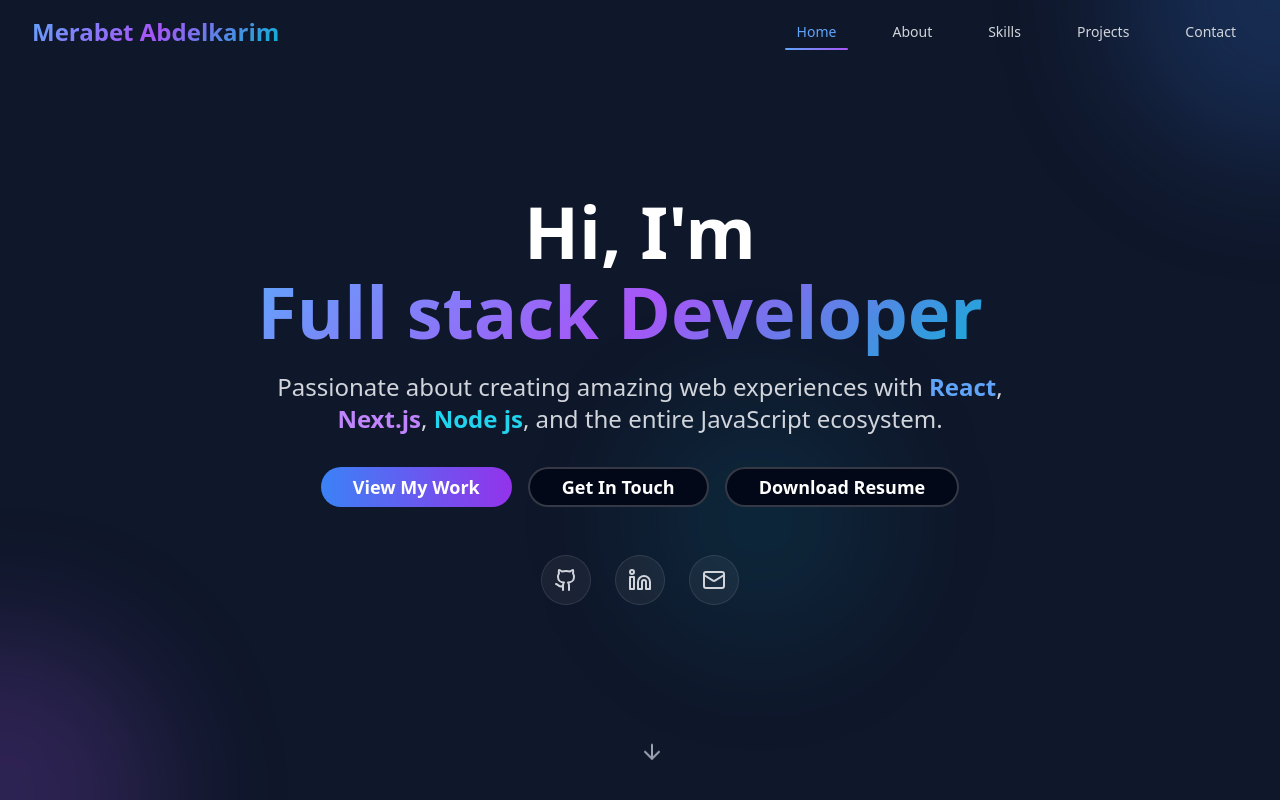
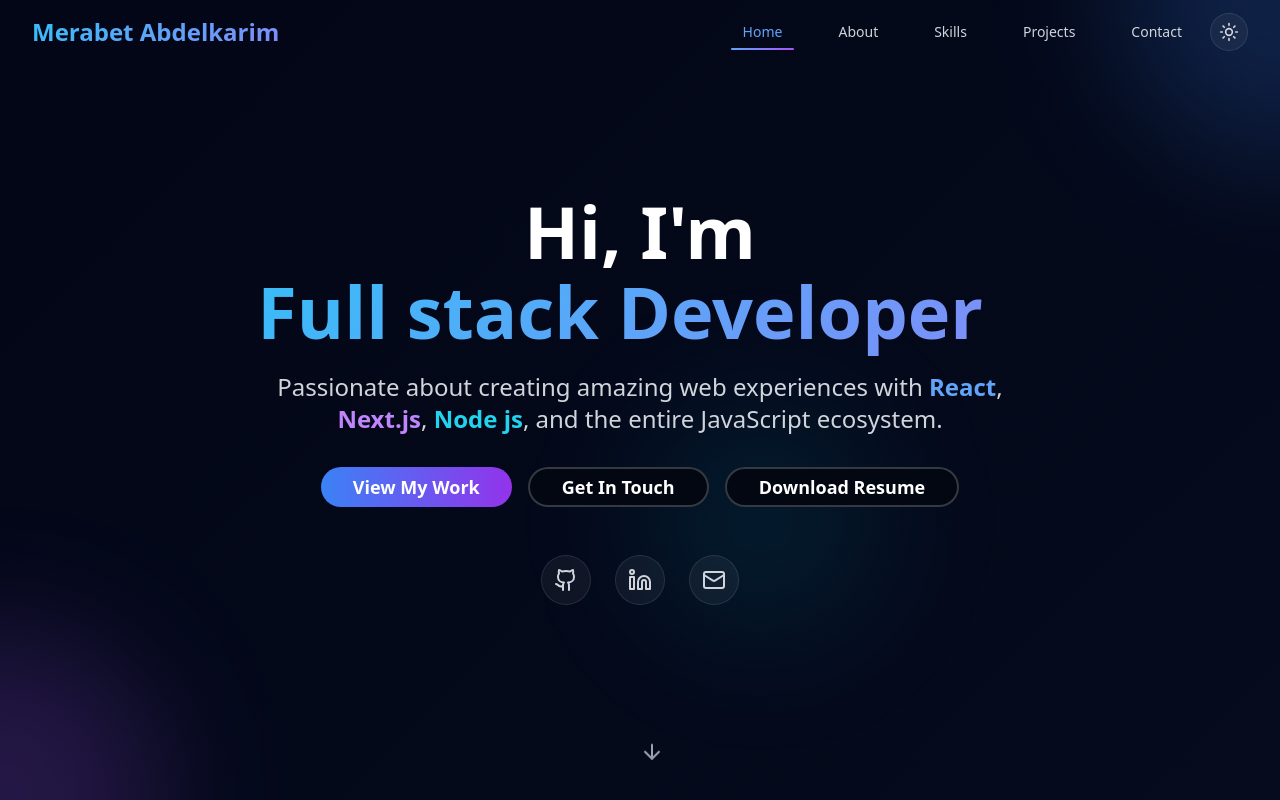
Before and after one commit to MerabetAbdelkarim/portfolio-new, a React (Vite) app: page / in a window 1280 px wide. Shown: the top 800 px of the page. Built offline with nearby package versions, Linux system fonts and the light colour scheme.

Commit message:
feat: implement portfolio project structure with Tailwind CSS and theme support

```diff
--- a/src/App.tsx
+++ b/src/App.tsx
@@ -5,11 +5,13 @@
 import { BrowserRouter, Routes, Route } from "react-router-dom";
 import Index from "./pages/Index";
 import NotFound from "./pages/NotFound";
+import { ThemeProvider } from "./components/theme-provider";
 
 const queryClient = new QueryClient();
 
 const App = () => (
   <QueryClientProvider client={queryClient}>
+    <ThemeProvider defaultTheme="dark" storageKey="portfolio-theme">
       <TooltipProvider>
         <Toaster />
         <Sonner />
@@ -20,6 +22,7 @@
           </Routes>
         </BrowserRouter>
       </TooltipProvider>
+    </ThemeProvider>
   </QueryClientProvider>
 );
 
--- a/src/components/Hero.tsx
+++ b/src/components/Hero.tsx
@@ -40,7 +40,7 @@
           }`}
         >
           <h1 className="text-5xl md:text-7xl font-bold mb-6 leading-tight">
-            <span className="block text-white mb-2">Hi, I'm</span>
+            <span className="block text-slate-900 dark:text-white mb-2">Hi, I'm</span>
             <TypeAnimation
               sequence={[
                 "Frontend Developer",
@@ -55,7 +55,7 @@
             />
           </h1>
 
-          <p className="text-xl md:text-2xl text-gray-300 mb-8 max-w-3xl mx-auto leading-relaxed">
+          <p className="text-xl md:text-2xl text-slate-600 dark:text-gray-300 mb-8 max-w-3xl mx-auto leading-relaxed">
             Passionate about creating amazing web experiences with
             <span className="text-blue-400 font-semibold"> React</span>,
             <span className="text-purple-400 font-semibold"> Next.js</span>,
@@ -74,7 +74,7 @@
             <Button
               onClick={scrollToContact}
               variant="outline"
-              className="border-2 border-white/20 text-white hover:bg-white/10 px-8 py-3 text-lg font-semibold rounded-full transition-all duration-300 hover:scale-105"
+              className="border-2 border-slate-300 dark:border-white/20 text-slate-700 hover:text-slate-900 hover:bg-slate-200/50 dark:text-white dark:hover:bg-white/10 px-8 py-3 text-lg font-semibold rounded-full transition-all duration-300 hover:scale-105"
             >
               Get In Touch
             </Button>
@@ -82,7 +82,7 @@
             <Button
               asChild
               variant="outline"
-              className="border-2 border-white/20 text-white hover:bg-white/10 px-8 py-3 text-lg font-semibold rounded-full transition-all duration-300 hover:scale-105"
+              className="border-2 border-slate-300 dark:border-white/20 text-slate-700 hover:text-slate-900 hover:bg-slate-200/50 dark:text-white dark:hover:bg-white/10 px-8 py-3 text-lg font-semibold rounded-full transition-all duration-300 hover:scale-105"
             >
               <a href="/Merabet-Abdelkarim_Front-end.pdf" download>
                 Download Resume
@@ -95,26 +95,26 @@
               href="https://github.com/MerabetAbdelkarim"
               target="_blank"
               rel="noopener noreferrer"
-              className="p-3 glass rounded-full hover:bg-white/10 transition-all duration-300 hover:scale-110 group"
+              className="p-3 glass rounded-full hover:bg-slate-200/50 dark:hover:bg-white/10 transition-all duration-300 hover:scale-110 group"
               aria-label="Visit my GitHub profile"
             >
-              <Github className="w-6 h-6 text-gray-300 group-hover:text-white transition-colors duration-300" />
+              <Github className="w-6 h-6 text-slate-600 group-hover:text-slate-900 dark:text-gray-300 dark:group-hover:text-white transition-colors duration-300" />
             </a>
             <a
               href="https://www.linkedin.com/in/merabet-abdelkarim/"
               target="_blank"
               rel="noopener noreferrer"
-              className="p-3 glass rounded-full hover:bg-white/10 transition-all duration-300 hover:scale-110 group"
+              className="p-3 glass rounded-full hover:bg-slate-200/50 dark:hover:bg-white/10 transition-all duration-300 hover:scale-110 group"
               aria-label="Visit my LinkedIn profile"
             >
-              <Linkedin className="w-6 h-6 text-gray-300 group-hover:text-blue-400 transition-colors duration-300" />
+              <Linkedin className="w-6 h-6 text-slate-600 group-hover:text-blue-600 dark:text-gray-300 dark:group-hover:text-blue-400 transition-colors duration-300" />
             </a>
             <a
               href="mailto:merabet.abdelkarim.dev@gmail.com"
-              className="p-3 glass rounded-full hover:bg-white/10 transition-all duration-300 hover:scale-110 group"
+              className="p-3 glass rounded-full hover:bg-slate-200/50 dark:hover:bg-white/10 transition-all duration-300 hover:scale-110 group"
               aria-label="Send me an email"
             >
-              <Mail className="w-6 h-6 text-gray-300 group-hover:text-green-400 transition-colors duration-300" />
+              <Mail className="w-6 h-6 text-slate-600 group-hover:text-green-600 dark:text-gray-300 dark:group-hover:text-green-400 transition-colors duration-300" />
             </a>
           </div>
         </div>
--- a/src/components/Navbar.tsx
+++ b/src/components/Navbar.tsx
@@ -1,6 +1,7 @@
 
 import React, { useState, useEffect } from 'react';
 import { Menu, X } from 'lucide-react';
+import { ThemeToggle } from './ThemeToggle';
 
 interface NavbarProps {
   activeSection: string;
@@ -46,7 +47,7 @@
           </div>
 
           {/* Desktop Navigation */}
-          <div className="hidden md:block">
+          <div className="hidden md:flex items-center">
             <div className="ml-10 flex items-baseline space-x-8">
               {navItems.map((item) => (
                 <button
@@ -54,8 +55,8 @@
                   onClick={() => scrollToSection(item.id)}
                   className={`px-3 py-2 text-sm font-medium transition-all duration-300 relative ${
                     activeSection === item.id
-                      ? 'text-blue-400'
-                      : 'text-gray-300 hover:text-white'
+                      ? 'text-blue-600 dark:text-blue-400'
+                      : 'text-slate-700 hover:text-slate-900 dark:text-gray-300 dark:hover:text-white'
                   }`}
                 >
                   {item.label}
@@ -65,13 +66,17 @@
                 </button>
               ))}
             </div>
+            <div className="ml-4 flex items-center">
+              <ThemeToggle />
+            </div>
           </div>
 
-          {/* Mobile menu button */}
-          <div className="md:hidden">
+          {/* Mobile menu button and theme toggle */}
+          <div className="md:hidden flex items-center gap-4">
+            <ThemeToggle />
             <button
               onClick={() => setIsMobileMenuOpen(!isMobileMenuOpen)}
-              className="text-gray-300 hover:text-white transition-colors duration-300"
+              className="text-slate-700 hover:text-slate-900 dark:text-gray-300 dark:hover:text-white transition-colors duration-300"
               aria-label={isMobileMenuOpen ? "Close menu" : "Open menu"}
             >
               {isMobileMenuOpen ? <X size={24} /> : <Menu size={24} />}
@@ -90,8 +95,8 @@
                 onClick={() => scrollToSection(item.id)}
                 className={`block px-3 py-2 text-base font-medium w-full text-left transition-all duration-300 ${
                   activeSection === item.id
-                    ? 'text-blue-400 bg-blue-400/10'
-                    : 'text-gray-300 hover:text-white hover:bg-white/5'
+                    ? 'text-blue-600 bg-blue-600/10 dark:text-blue-400 dark:bg-blue-400/10'
+                    : 'text-slate-700 hover:text-slate-900 hover:bg-slate-200/50 dark:text-gray-300 dark:hover:text-white dark:hover:bg-white/5'
                 }`}
               >
                 {item.label}
--- /dev/null
+++ b/src/components/ThemeToggle.tsx
@@ -0,0 +1,22 @@
+import React from "react"
+import { Moon, Sun } from "lucide-react"
+import { useTheme } from "./theme-provider"
+
+export function ThemeToggle() {
+  const { theme, setTheme } = useTheme()
+
+  // Calculate if dark mode is active (either explicitly set or by system preference)
+  const isDark =
+    theme === "dark" ||
+    (theme === "system" && typeof window !== 'undefined' && window.matchMedia("(prefers-color-scheme: dark)").matches)
+
+  return (
+    <button
+      onClick={() => setTheme(isDark ? "light" : "dark")}
+      className="p-2 glass rounded-full hover:bg-slate-200/50 dark:hover:bg-white/10 dark:text-gray-300 text-slate-700 hover:text-slate-900 transition-all duration-300 hover:scale-110 flex items-center justify-center focus:outline-none"
+      aria-label="Toggle theme"
+    >
+      {isDark ? <Sun className="w-5 h-5 text-gray-300 hover:text-white" /> : <Moon className="w-5 h-5 text-slate-700 hover:text-slate-900" />}
+    </button>
+  )
+}
--- /dev/null
+++ b/src/components/theme-provider.tsx
@@ -0,0 +1,73 @@
+import { createContext, useContext, useEffect, useState } from "react"
+
+type Theme = "dark" | "light" | "system"
+
+type ThemeProviderProps = {
+  children: React.ReactNode
+  defaultTheme?: Theme
+  storageKey?: string
+}
+
+type ThemeProviderState = {
+  theme: Theme
+  setTheme: (theme: Theme) => void
+}
+
+const initialState: ThemeProviderState = {
+  theme: "system",
+  setTheme: () => null,
+}
+
+const ThemeProviderContext = createContext<ThemeProviderState>(initialState)
+
+export function ThemeProvider({
+  children,
+  defaultTheme = "system",
+  storageKey = "vite-ui-theme",
+  ...props
+}: ThemeProviderProps) {
+  const [theme, setTheme] = useState<Theme>(
+    () => (localStorage.getItem(storageKey) as Theme) || defaultTheme
+  )
+
+  useEffect(() => {
+    const root = window.document.documentElement
+
+    root.classList.remove("light", "dark")
+
+    if (theme === "system") {
+      const systemTheme = window.matchMedia("(prefers-color-scheme: dark)")
+        .matches
+        ? "dark"
+        : "light"
+
+      root.classList.add(systemTheme)
+      return
+    }
+
+    root.classList.add(theme)
+  }, [theme])
+
+  const value = {
+    theme,
+    setTheme: (theme: Theme) => {
+      localStorage.setItem(storageKey, theme)
+      setTheme(theme)
+    },
+  }
+
+  return (
+    <ThemeProviderContext.Provider {...props} value={value}>
+      {children}
+    </ThemeProviderContext.Provider>
+  )
+}
+
+export const useTheme = () => {
+  const context = useContext(ThemeProviderContext)
+
+  if (context === undefined)
+    throw new Error("useTheme must be used within a ThemeProvider")
+
+  return context
+}
--- a/src/index.css
+++ b/src/index.css
@@ -7,35 +7,65 @@
 
 @layer base {
   :root {
-    --background: 222 84% 4.9%;
-    --foreground: 210 40% 98%;
+    --background: 0 0% 98%; /* light gray/white */
+    --foreground: 222 47% 11%; /* slate-900 */
 
-    --card: 222 84% 4.9%;
-    --card-foreground: 210 40% 98%;
+    --card: 0 0% 100%;
+    --card-foreground: 222 47% 11%;
 
-    --popover: 222 84% 4.9%;
-    --popover-foreground: 210 40% 98%;
+    --popover: 0 0% 100%;
+    --popover-foreground: 222 47% 11%;
 
-    --primary: 217 91% 60%;
-    --primary-foreground: 222 84% 4.9%;
+    --primary: 199 89% 48%; /* sky-500 */
+    --primary-foreground: 0 0% 100%;
 
-    --secondary: 217 32% 17%;
+    --secondary: 210 40% 96.1%;
+    --secondary-foreground: 222 47% 11%;
+
+    --muted: 210 40% 96.1%;
+    --muted-foreground: 215.4 16.3% 46.9%;
+
+    --accent: 210 40% 96.1%;
+    --accent-foreground: 222 47% 11%;
+
+    --destructive: 0 84.2% 60.2%;
+    --destructive-foreground: 210 40% 98.1%;
+
+    --border: 214.3 31.8% 91.4%;
+    --input: 214.3 31.8% 91.4%;
+    --ring: 199 89% 48%;
+
+    --radius: 0.75rem;
+  }
+
+  .dark {
+    --background: 224 71% 4%;
+    --foreground: 213 31% 91%;
+
+    --card: 224 71% 4%;
+    --card-foreground: 213 31% 91%;
+
+    --popover: 224 71% 4%;
+    --popover-foreground: 213 31% 91%;
+
+    --primary: 210 100% 66%;
+    --primary-foreground: 222 47% 11%;
+
+    --secondary: 222 47% 11%;
     --secondary-foreground: 210 40% 98%;
 
-    --muted: 217 32% 17%;
-    --muted-foreground: 215 20% 65%;
+    --muted: 223 47% 11%;
+    --muted-foreground: 215.4 16.3% 56.9%;
 
-    --accent: 217 32% 17%;
+    --accent: 216 34% 17%;
     --accent-foreground: 210 40% 98%;
 
-    --destructive: 0 62% 30%;
-    --destructive-foreground: 210 40% 98%;
+    --destructive: 359 51% 48%;
+    --destructive-foreground: 213 31% 91%;
 
-    --border: 217 32% 17%;
-    --input: 217 32% 17%;
-    --ring: 217 91% 60%;
-
-    --radius: 0.75rem;
+    --border: 216 34% 17%;
+    --input: 216 34% 17%;
+    --ring: 210 100% 66%;
   }
 }
 
@@ -45,9 +75,12 @@
   }
 
   body {
-    @apply bg-background text-foreground;
-    background: linear-gradient(135deg, #0f172a 0%, #1e293b 50%, #334155 100%);
+    @apply bg-background text-foreground transition-colors duration-300;
     min-height: 100vh;
+  }
+
+  .dark body {
+    background: linear-gradient(135deg, #020617 0%, #0f172a 100%);
   }
 
   html {
@@ -131,6 +164,12 @@
 
   /* Glass morphism effect */
   .glass {
+    background: rgba(255, 255, 255, 0.7);
+    backdrop-filter: blur(10px);
+    border: 1px solid rgba(255, 255, 255, 0.5);
+  }
+
+  .dark .glass {
     background: rgba(255, 255, 255, 0.05);
     backdrop-filter: blur(10px);
     border: 1px solid rgba(255, 255, 255, 0.1);
@@ -138,7 +177,7 @@
 
   /* Gradient text */
   .gradient-text {
-    background: linear-gradient(135deg, #60a5fa 0%, #a855f7 50%, #06b6d4 100%);
+    background: linear-gradient(135deg, #38bdf8 0%, #818cf8 100%);
     -webkit-background-clip: text;
     -webkit-text-fill-color: transparent;
     background-clip: text;
@@ -150,15 +189,15 @@
   }
 
   ::-webkit-scrollbar-track {
-    background: #1e293b;
+    @apply bg-slate-100 dark:bg-slate-900;
   }
 
   ::-webkit-scrollbar-thumb {
-    background: linear-gradient(135deg, #60a5fa, #a855f7);
+    background: linear-gradient(135deg, #38bdf8, #818cf8);
     border-radius: 4px;
   }
 
   ::-webkit-scrollbar-thumb:hover {
-    background: linear-gradient(135deg, #3b82f6, #9333ea);
+    background: linear-gradient(135deg, #0284c7, #4f46e5);
   }
 }
--- a/src/pages/Index.tsx
+++ b/src/pages/Index.tsx
@@ -35,7 +35,7 @@
   }, []);
 
   return (
-    <div className="min-h-screen bg-slate-900 text-white overflow-x-hidden">
+    <div className="min-h-screen overflow-x-hidden">
       <Navbar activeSection={activeSection} />
 
       <section id="home">
```
Also changed, not shown: src/components/About.tsx (+7 -7 lines), src/components/Contact.tsx (+26 -26 lines), src/components/Projects.tsx (+9 -9 lines), src/components/Skills.tsx (+6 -6 lines). Lines whose indentation alone changed are shown as unchanged.
